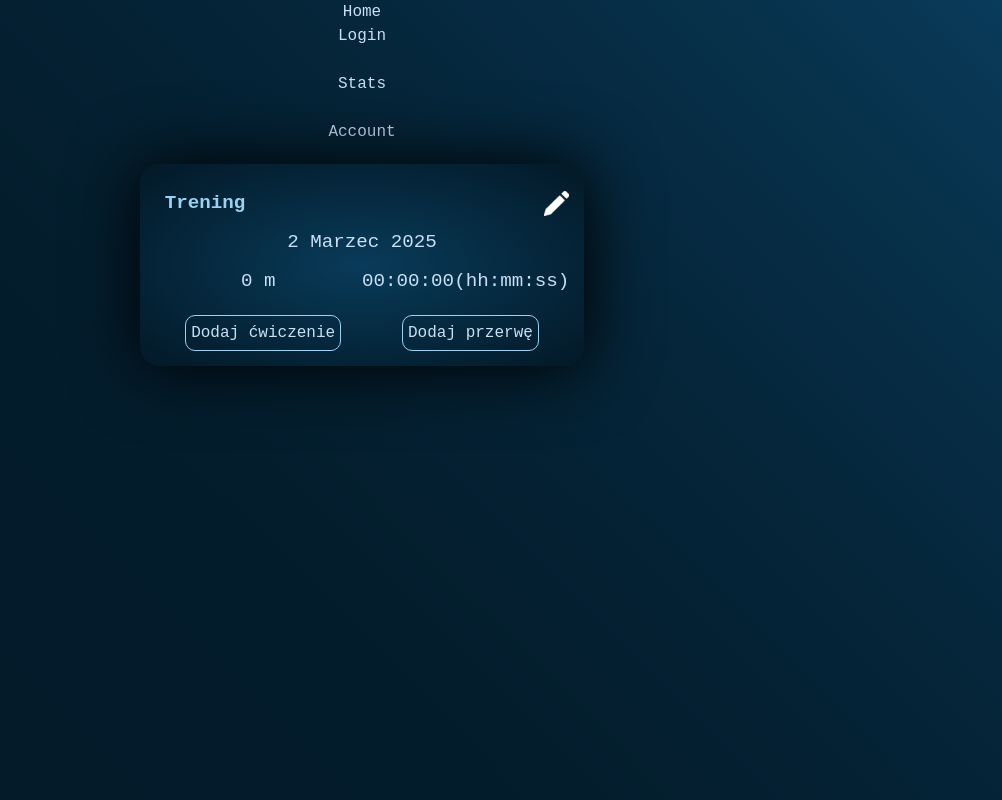
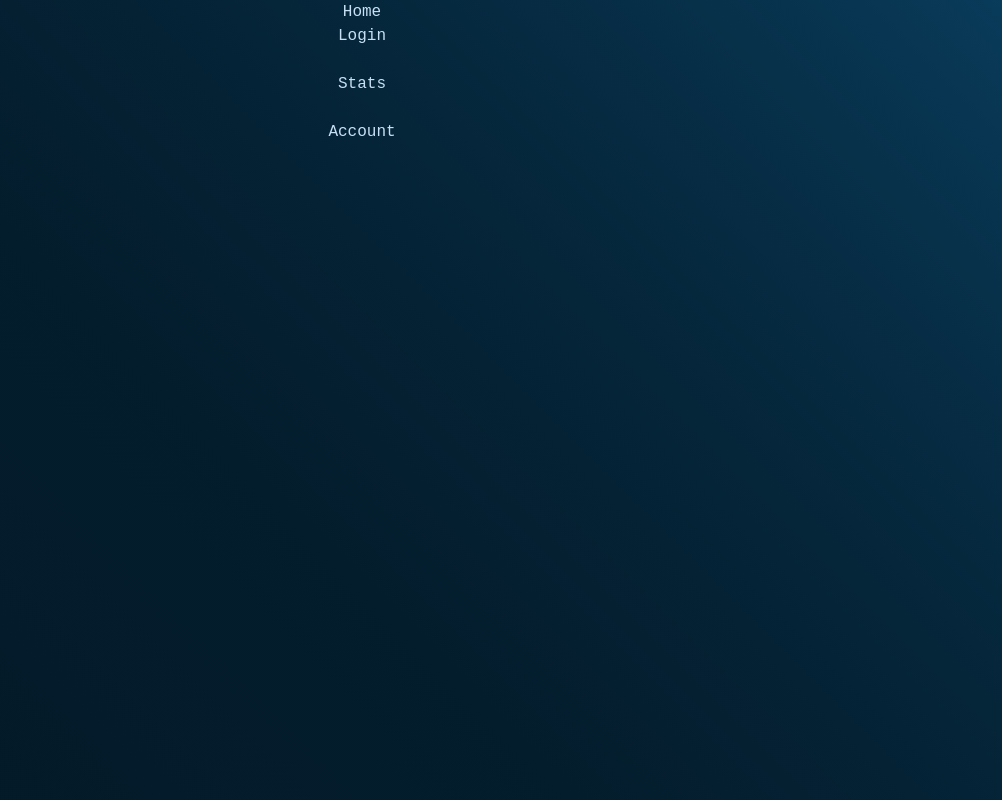
Before and after one commit to takitamMAJECZKA/swimply, a React (Vite) app: page /#/ in a window 1280 px wide. Shown: the whole page, without its empty margins (278-1280 px from the left). Built offline with nearby package versions, Linux system fonts and the light colour scheme.

Commit message:
deleted workout component from home

```diff
--- a/src/Pages/Home.jsx
+++ b/src/Pages/Home.jsx
@@ -1,7 +1,7 @@
 
 import { Link } from "react-router-dom"
 // import AddNewWorkout from "../components/AddNewWorkout"
-import Workout from "../components/Workout"
+// import Workout from "../components/Workout"
 
 
 export default function Home(){
@@ -12,7 +12,7 @@ export default function Home(){
         <Link to="/stats">Stats</Link><br />
         <Link to="/account">Account</Link>
         {/* <AddNewWorkout /> */}
-        <Workout />
+        {/* <Workout /> */}
     </div>
     )
 }
```
